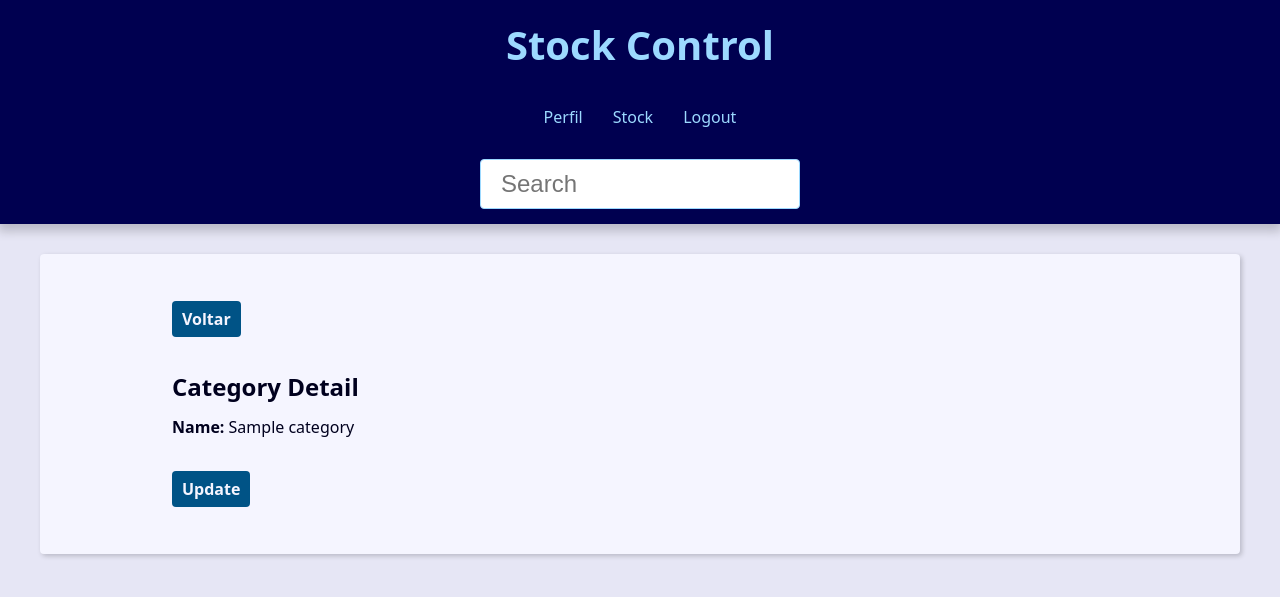
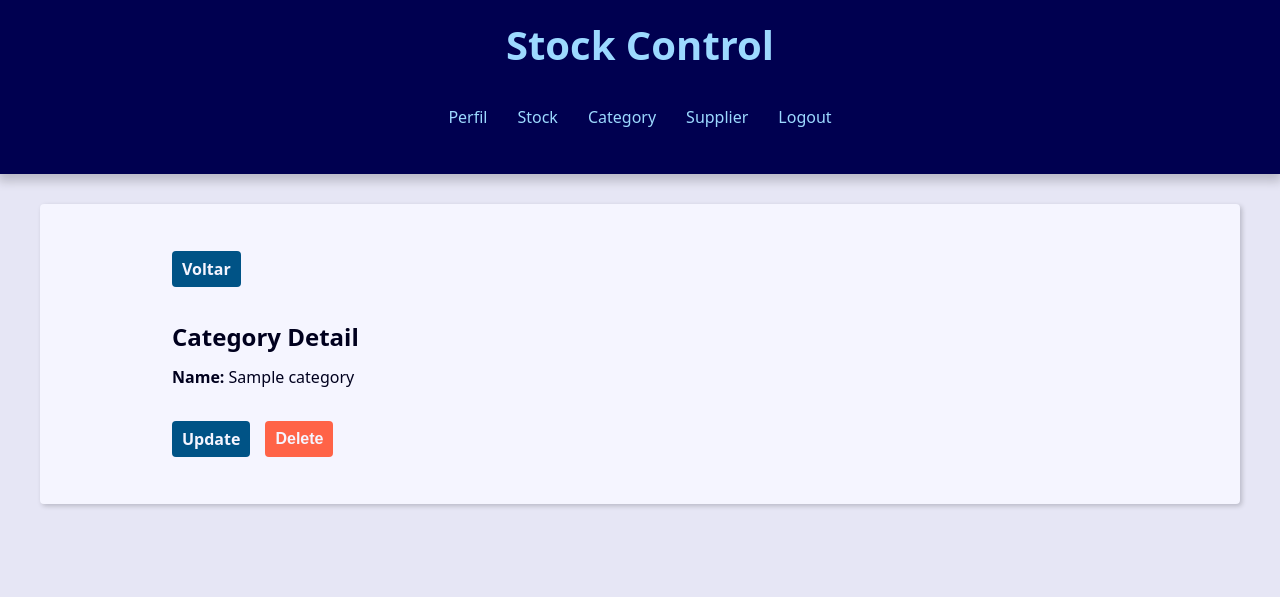
Before and after one commit to saulozin/Project001_Python_Django_Stock, a Django app: a page that uses app/urls.py in a window 1280 px wide. Shown: the top 597 px of the page. Run offline with Django 4.2, Linux system fonts and the light colour scheme; a user stored in the database is signed in; tables that the repository leaves empty hold one stand-in row (values such as "Sample post"); parts of the project's set-up code (start-up, migrations or seed data) failed here and were passed over.

Commit message:
Update e Delete de Category e Supplier

```diff
--- /dev/null
+++ b/app/templates/app/category-detail.html
@@ -0,0 +1,28 @@
+{% extends 'global/base.html' %}
+
+{% block content %}
+    <div class="single-product">
+        <div class="product-links">
+            <a href="{% url 'app:category' %}" class="btn btn-link">
+                Voltar
+            </a>
+        </div>
+        <h2 class="single-product-name">Category Detail</h2>
+
+        <p><b>Name:</b> {{ category.category_name }}</p>
+
+        <div class="product-links">
+            <a class="btn btn-link" href="{% url 'app:update-category' category.category_name %}">Update</a>
+
+            <form action="{% url 'app:remove-category' category.category_name %}" method="POST">
+                {% csrf_token %}
+                {% if confirmation == 'no' %}
+                <input type="hidden" name="confirmation" value="yes">
+                <button class="btn btn-link btn-delete" type="submit">Confirmar</button>
+                {% else %}
+                <button class="btn btn-link btn-delete" type="submit">Delete</button>
+                {% endif %}
+            </form>
+        </div>
+    </div>
+{% endblock content %}
--- a/app/templates/app/category.html
+++ b/app/templates/app/category.html
@@ -1,18 +1,68 @@
 {% extends 'global/base.html' %}
 
+{% block search %}
+{% if user.is_authenticated %}
+<div class="search">
+    <form
+      action="{% url 'app:search-category' %}"
+      method="GET"
+    >
+      <input
+        type="search"
+        class="search-input"
+        placeholder="Search"
+        id="search"
+        name="q"
+        value="{{ request.GET.q.strip }}"
+      >
+    </form>
+</div>
+{% endif %}
+{% endblock search %}
+
 {% block content %}
-    <div class="single-product">
+{% if user.is_authenticated %}
+    {% if page_obj %}
+    <div class="responsive-table">
         <div class="product-links">
-            <a href="{% url 'app:stock' %}" class="btn btn-link">
-                Voltar
+            <a href="{% url 'app:register-category' %}" class="btn btn-link">
+                Category Register
             </a>
         </div>
-        <h2 class="single-product-name">Category Detail</h2>
-
-        <p><b>Name:</b> {{ category.category_name }}</p>
-
-        <div class="product-links">
-            <a class="btn btn-link" href="{% url 'app:update-category' category.category_name %}">Update</a>
-        </div>
+        <table class="products-table">
+            <caption class="table-caption">
+                Categories
+            </caption>
+            <thead>
+                <tr class="table-row table-row-header">
+                    <th class="table-header">ID</th>
+                    <th class="table-header">Category Name</th>
+                </tr>
+            </thead>
+            <tbody>
+                {% for category in page_obj %}
+                    <tr class="table-row">
+                        <td class="table-cel">
+                            {{ category.id }}
+                        </td>
+                        <td class="table-cel">
+                            <a  class="table-link"
+                                href="{% url 'app:category-detail' category.category_name %}"
+                            >
+                                {{ category.category_name }}
+                            </a>
+                        </td>
+                    </tr>
+                {% endfor %}
+            </tbody>
+        </table>
     </div>
-{% endblock content %}
+    {% else %}
+    <div class="single-product">
+        <h2 class="single-product-name">Categoria não encontrada.</h2>
+    </div>
+    {% endif %}
+{% else %}
+    <h1>Não há sessão iniciada, favor realizar Login ou criar Cadastro</h1>
+{% endif %}
+{% endblock content  %}
--- a/app/templates/app/product.html
+++ b/app/templates/app/product.html
@@ -25,7 +25,6 @@
         <div class="product-links">
             <a class="btn btn-link" href="{% url 'app:update-product' product.code %}">Update</a>
 
-
             <form action="{% url 'app:remove-product' product.code %}" method="POST">
                 {% csrf_token %}
                 {% if confirmation == 'no' %}
--- a/app/templates/app/register_category.html
+++ b/app/templates/app/register_category.html
@@ -3,7 +3,7 @@
 {% block content %}
 <div class="form-wrapper">
     <div class="product-links">
-        <a href="{% url 'app:stock' %}" class="btn btn-link">
+        <a href="{% url 'app:category' %}" class="btn btn-link">
             Voltar
         </a>
     </div>
--- a/app/templates/app/register_supplier.html
+++ b/app/templates/app/register_supplier.html
@@ -3,7 +3,7 @@
 {% block content %}
 <div class="form-wrapper">
     <div class="product-links">
-        <a href="{% url 'app:stock' %}" class="btn btn-link">
+        <a href="{% url 'app:supplier' %}" class="btn btn-link">
             Voltar
         </a>
     </div>
--- a/app/templates/app/remove_product.html
+++ /dev/null
@@ -1,5 +0,0 @@
-{% extends 'global/base.html' %}
-
-{% block content %}
-    <h1>Remove Product</h1>
-{% endblock content %}
--- a/app/urls.py
+++ b/app/urls.py
@@ -4,19 +4,27 @@ from app import views
 app_name = 'app'
 
 urlpatterns = [
+    path('search-category/', views.search_category, name="search-category"),
+    path('search-supplier/', views.search_supplier, name="search-supplier"),
     path('search/', views.search, name="search"),
+
     path('<str:category_name>/update-category/', views.updateCategory, name="update-category"),
-    path('<str:supplier_name>/update-supplier/', views.updateSupplier, name="update-supplier"),
+    path('<str:supplier_code>/update-supplier/', views.updateSupplier, name="update-supplier"),
     path('<str:product_code>/update-product/', views.updateProduct, name="update-product"),
-
-    path('<str:product_code>/remove-product/', views.removeProduct, name="remove-product"),
 
     path('<str:product_code>/product-detail/', views.productDetail, name="product-detail"),
     path('<str:category_name>/category-detail/', views.categoryDetail, name="category-detail"),
-    path('<str:supplier_name>/supplier-detail/', views.supplierDetail, name="supplier-detail"),
+    path('<str:supplier_code>/supplier-detail/', views.supplierDetail, name="supplier-detail"),
+
+    path('<str:product_code>/remove-product/', views.removeProduct, name="remove-product"),
+    path('<str:category_name>/remove-category/', views.removeCategory, name="remove-category"),
+    path('<str:supplier_code>/remove-supplier/', views.removeSupplier, name="remove-supplier"),
 
     path('register-product/', views.registerProduct, name="register-product"),
     path('register-category/', views.registerCategory, name="register-category"),
     path('register-supplier/', views.registerSupplier, name="register-supplier"),
+
     path('', views.stock, name="stock"),
+    path('category/', views.category, name="category"),
+    path('supplier/', views.supplier, name="supplier"),
 ]
--- a/app/views/stock_views.py
+++ b/app/views/stock_views.py
@@ -19,6 +19,38 @@ def stock(request):
         context,
     )
 
+def category(request):
+    categories = Category.objects.all().order_by('-id')
+
+    paginator = Paginator(categories, 10)
+    page_number = request.GET.get("page")
+    page_obj = paginator.get_page(page_number)
+
+    context = {
+        'page_obj': page_obj,
+    }
+    return render(
+        request,
+        'app/category.html',
+        context,
+    )
+
+def supplier(request):
+    suppliers = Supplier.objects.all().order_by('-id')
+
+    paginator = Paginator(suppliers, 10)
+    page_number = request.GET.get("page")
+    page_obj = paginator.get_page(page_number)
+
+    context = {
+        'page_obj': page_obj,
+    }
+    return render(
+        request,
+        'app/supplier.html',
+        context,
+    )
+
 def search(request):
     search_value = request.GET.get('q', '').strip()
 
@@ -31,7 +63,7 @@ def search(request):
         Q(serial_number__icontains=search_value)
     ).order_by('-id')
 
-    paginator = Paginator(products, 6)
+    paginator = Paginator(products, 10)
     page_number = request.GET.get("page")
     page_obj = paginator.get_page(page_number)
 
@@ -44,6 +76,56 @@ def search(request):
         'app/stock.html',
         context,
     )
+
+def search_category(request):
+    search_value = request.GET.get('q', '').strip()
+
+    if search_value == '':
+        return redirect('app:category')
+
+    categories = Category.objects.filter(
+        category_name__icontains=search_value,
+    ).order_by('-id')
+
+    paginator = Paginator(categories, 10)
+    page_number = request.GET.get("page")
+    page_obj = paginator.get_page(page_number)
+
+    context = {
+        'page_obj': page_obj,
+        'search_value': search_value,
+    }
+    return render(
+        request,
+        'app/category.html',
+        context,
+    )
+
+def search_supplier(request):
+    search_value = request.GET.get('q', '').strip()
+
+    if search_value == '':
+        return redirect('app:supplier')
+
+    suppliers = Supplier.objects.filter(
+        Q(supplier_code__icontains=search_value) |
+        Q(supplier_name__icontains=search_value)
+    ).order_by('-id')
+
+    paginator = Paginator(suppliers, 10)
+    page_number = request.GET.get("page")
+    page_obj = paginator.get_page(page_number)
+
+    context = {
+        'page_obj': page_obj,
+        'search_value': search_value,
+    }
+    return render(
+        request,
+        'app/supplier.html',
+        context,
+    )
+
 
 def productDetail(request, product_code):
     product_detail = get_object_or_404(Product, code=product_code)
@@ -65,18 +147,18 @@ def categoryDetail(request, category_name):
     }
     return render(
         request,
-        'app/category.html',
+        'app/category-detail.html',
         context,
     )
 
-def supplierDetail(request, supplier_name):
-    supplier_detail = get_object_or_404(Supplier, supplier_name=supplier_name)
+def supplierDetail(request, supplier_code):
+    supplier_detail = get_object_or_404(Supplier, supplier_code=supplier_code)
 
     context = {
         'supplier': supplier_detail,
     }
     return render(
         request,
-        'app/supplier.html',
+        'app/supplier-detail.html',
         context,
     )
--- a/base_templates/global/base.html
+++ b/base_templates/global/base.html
@@ -4,7 +4,10 @@
     {% include 'partials/_head.html' %}
 </head>
 <body>
-    {% include 'partials/_header.html' %}
+    <header class="header">
+        {% include 'partials/_header.html' %}
+        {% block search %}{% endblock search %}
+    </header>
     {% include 'partials/_messages.html' %}
     <main class="content">
         {% block content %}{% endblock content %}
--- a/base_templates/partials/_header.html
+++ b/base_templates/partials/_header.html
@@ -1,4 +1,4 @@
-<header class="header">
+
     <h1 class="header-heading">
         <a href="{% url 'app:stock' %}" class="header-link">
             Stock Control
@@ -16,12 +16,13 @@
                         </ul>
                     </li>
                     <li class="menu-item dropdown">
-                        <a href="" class="menu-link">Stock</a>
-                        <ul class="menu-list">
-                            <li class="menu-item dropdown-child">
-                                <a href="{% url 'app:register-product' %}" class="menu-link">Register</a>
-                            </li>
-                        </ul>
+                        <a href="{% url 'app:stock' %}" class="menu-link">Stock</a>
+                    </li>
+                    <li class="menu-item">
+                        <a href="{% url 'app:category' %}" class="menu-link">Category</a>
+                    </li>
+                    <li class="menu-item">
+                        <a href="{% url 'app:supplier' %}" class="menu-link">Supplier</a>
                     </li>
                     <li class="menu-item">
                         <a href="{% url 'perfil:logout' %}" class="menu-link">Logout</a>
@@ -36,21 +37,3 @@
                 {% endif %}
             </ul>
     </nav>
-    {% if user.is_authenticated %}
-    <div class="search">
-        <form
-          action="{% url 'app:search' %}"
-          method="GET"
-        >
-          <input
-            type="search"
-            class="search-input"
-            placeholder="Search"
-            id="search"
-            name="q"
-            value="{{ request.GET.q.strip }}"
-          >
-        </form>
-    </div>
-    {% endif %}
-</header>
```
Also changed, not shown: app/templates/app/stock.html (+22 -9 lines), app/templates/app/supplier-detail.html (added, +28 -0 lines), app/templates/app/supplier.html (+57 -11 lines), app/views/stock_forms.py (+52 -6 lines).
